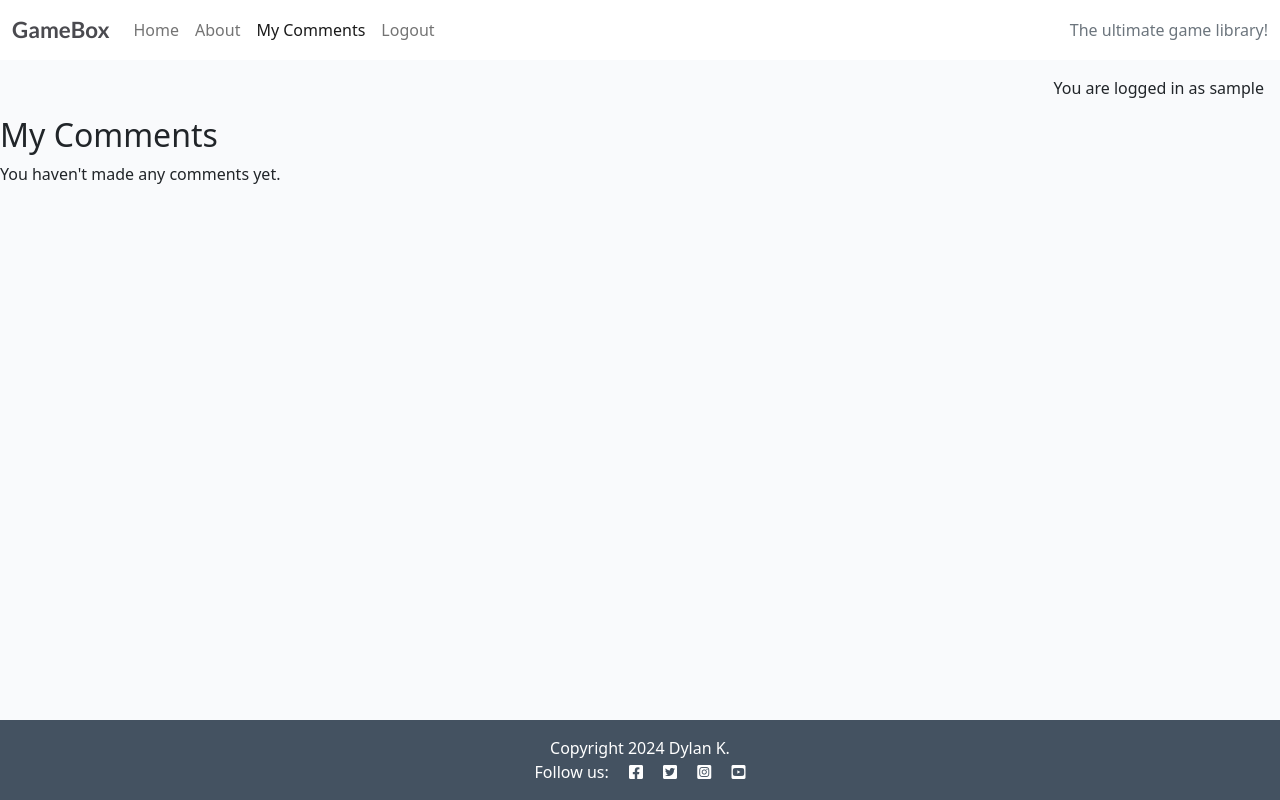
After one commit to isThatAFife/CI_PP4, a Django app: page /my-comments/ in a window 1280 px wide. The commit adds this page. Run offline with Django 4.2, Linux system fonts and the light colour scheme; the visitor is signed in with stand-in values (Sample User, id 1); data comes from the database, SQL or seed files in the repository; data that the repository does not hold is empty.

Commit message:
added my comments page

```diff
--- a/gamebox/settings.py
+++ b/gamebox/settings.py
@@ -28,7 +28,7 @@ TEMPLATES_DIR = os.path.join(BASE_DIR, 'templates')
 SECRET_KEY = os.environ.get("SECRET_KEY")
 
 # SECURITY WARNING: don't run with debug turned on in production!
-DEBUG = False
+DEBUG = True
 
 ALLOWED_HOSTS = ["127.0.0.1", ".herokuapp.com"]
 
--- /dev/null
+++ b/gamelibrary/templates/gamelibrary/user_comments.html
@@ -0,0 +1,15 @@
+{% extends 'base.html' %}
+
+{% block content %}
+<h2>My Comments</h2>
+{% if comments %}
+{% for comment in comments %}
+<div class="comment">
+    <p>{{ comment.body }}</p>
+    <p>Posted on: {{ comment.created_on }}</p>
+    <p>On post: <a href="{% url 'game_detail' slug=comment.post.slug %}">{{ comment.post.name }}</a>
+{% endfor %}
+{% else %}
+<p>You haven't made any comments yet.</p>
+{% endif %}
+{% endblock %}
--- a/gamelibrary/urls.py
+++ b/gamelibrary/urls.py
@@ -3,5 +3,6 @@ from django.urls import path
 
 urlpatterns = [
     path('', views.GameList.as_view(), name='home'),
+    path('my-comments/', views.user_comments, name='user_comments'),
     path('<slug:slug>/', views.game_detail, name='game_detail'),
 ]
--- a/gamelibrary/views.py
+++ b/gamelibrary/views.py
@@ -5,6 +5,14 @@ from django.contrib import messages
 from .models import Game
 from .forms import CommentForm
 import requests
+from django.contrib.auth.decorators import login_required
+from django.shortcuts import render
+from .models import Comment
+
+@login_required
+def user_comments(request):
+    user_comments = Comment.objects.filter(author=request.user).select_related('post').order_by('-created_on')
+    return render(request, 'gamelibrary/user_comments.html', {'comments': user_comments})
 
 
 def get_igdb_access_token(client_id, client_secret):
--- a/templates/base.html
+++ b/templates/base.html
@@ -50,6 +50,10 @@
                             href="{% url 'about' %}">About</a>
                     </li>
                     {% if user.is_authenticated %}
+                    <li class="nav-item">
+                        <a class="nav-link {% if request.path == '/my-comments/' %}active{% endif %}" aria-current="page"
+                            href="{% url 'user_comments' %}">My Comments</a>
+                    </li>
                     <li class="nav-item">
                         <a class="nav-link {% if request.path == logout_url %}active{% endif %}" aria-current="page"
                             href="{% url 'account_logout' %}">Logout</a>
```
Also changed, not shown: 3 other files.
